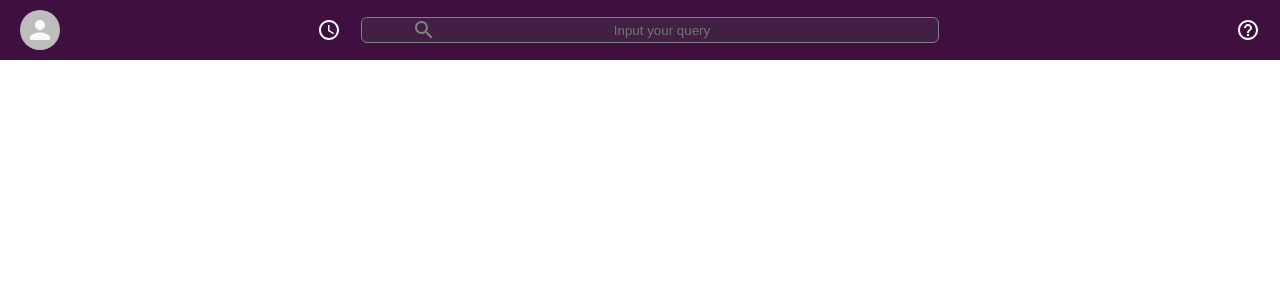
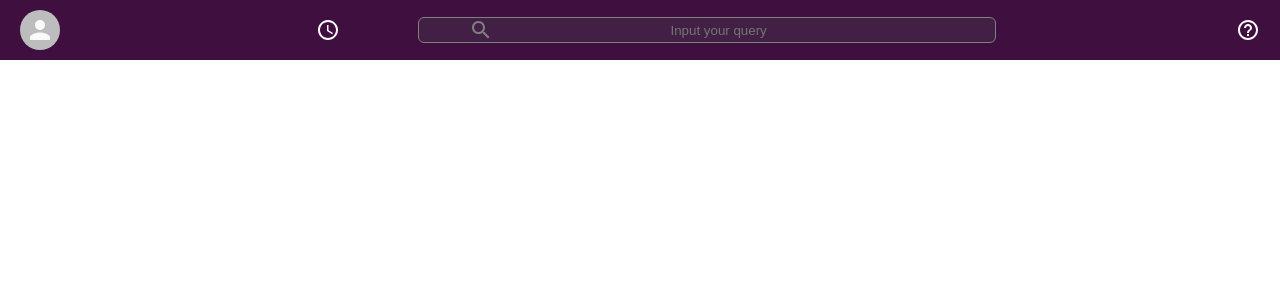
Before and after one commit to Ahmiii/slack-clone, a React (Create React App) app: page / in a window 1280 px wide. Shown: the top 300 px of the page. Built offline with nearby package versions, Linux system fonts and the light colour scheme.

Commit message:
Enhance header

```diff
--- a/src/components/Header/Header.css
+++ b/src/components/Header/Header.css
@@ -35,7 +35,7 @@
 }
 
 .header__right {
-  flex: 0.3;
+  flex: 0.2;
   display: flex;
   align-items: flex-end;
 }
```
